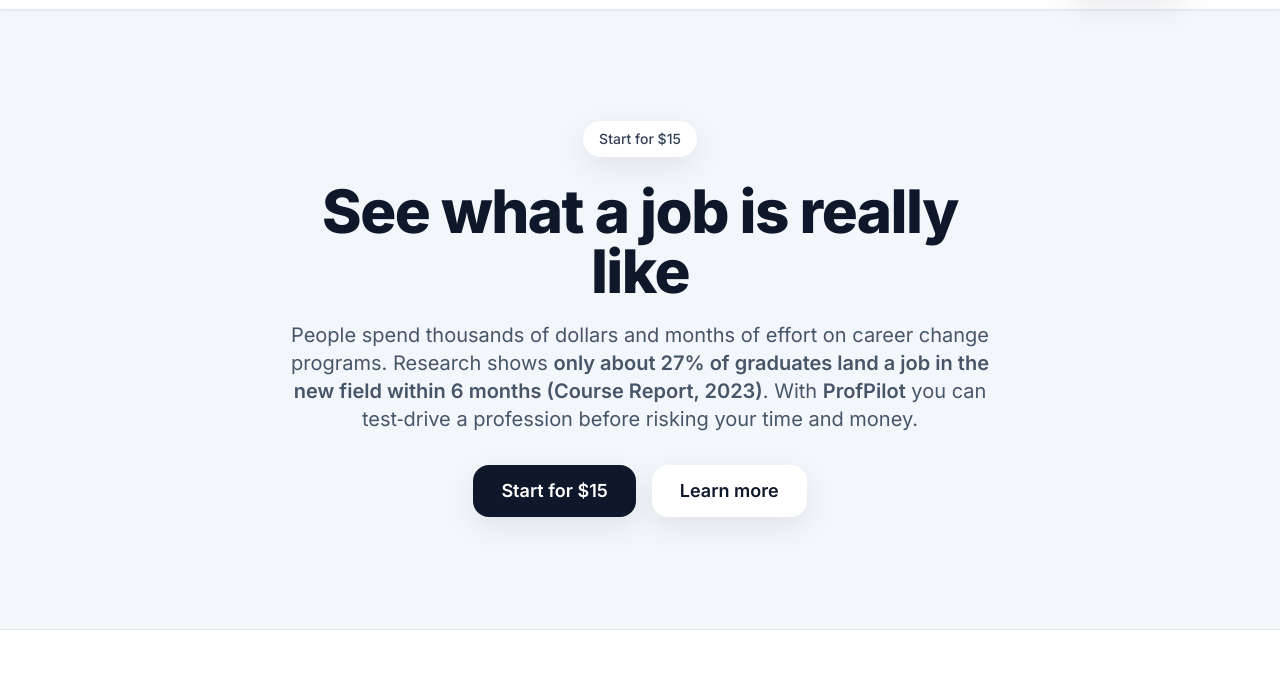
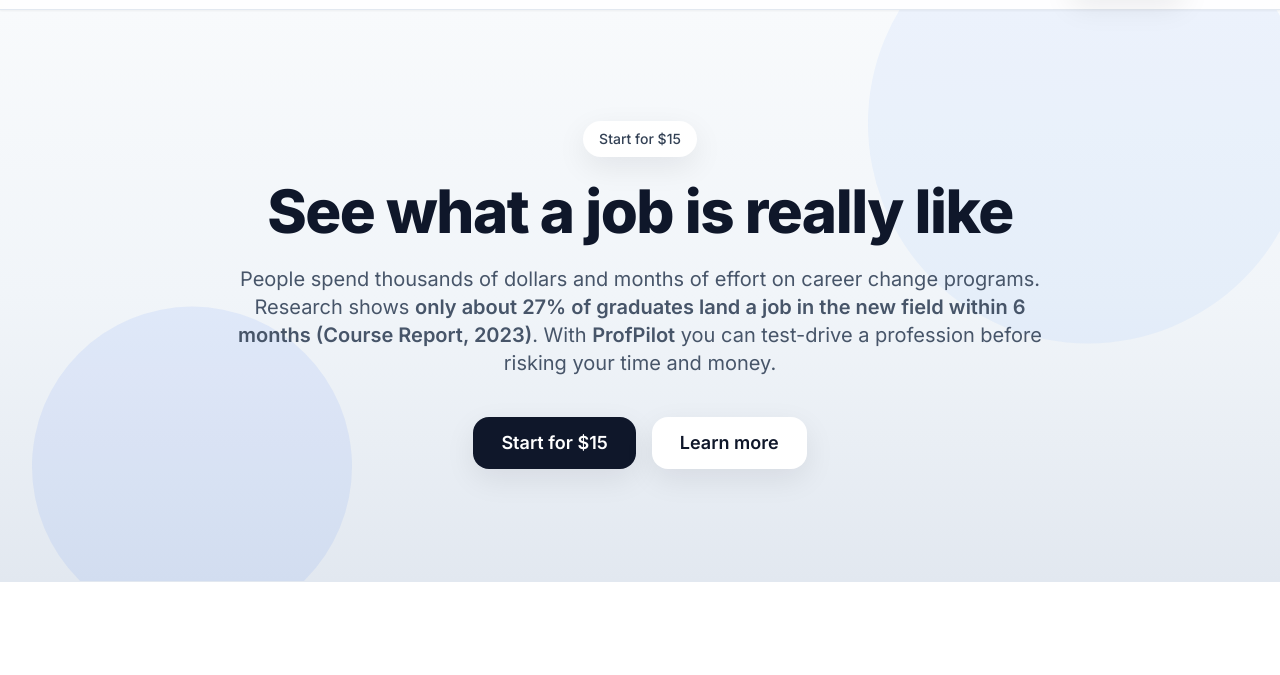
Before and after one commit to Leravalerun/profpiloteng, a plain HTML site: page index.html in a window 1280 px wide. Shown: the part 55-730 px from the top of the page. Drawn offline with nearby package versions, Linux system fonts and the light colour scheme.

Commit message:
Update index.html

```diff
--- a/index.html
+++ b/index.html
@@ -60,26 +60,35 @@
   </header>
   <div class="h-16"></div><!-- spacer for fixed navbar -->
 
-  <!-- HERO (restyled minimal) -->
-  <section class="relative py-24 sm:py-28 bg-slate-100/70 border-b border-slate-200">
-    <div class="mx-auto max-w-3xl px-4 sm:px-6 lg:px-8 text-center">
+   <!-- HERO (one-line headline + background) -->
+  <section class="relative py-28 bg-gradient-to-b from-slate-50 via-slate-100 to-slate-200 border-b border-slate-200 overflow-hidden">
+    <!-- декоративный фон -->
+    <div aria-hidden="true" class="absolute inset-0 overflow-hidden">
+      <svg width="100%" height="100%" fill="none">
+        <circle cx="85%" cy="20%" r="220" fill="#3b82f610"/>
+        <circle cx="15%" cy="80%" r="160" fill="#2563eb15"/>
+      </svg>
+    </div>
+
+    <div class="mx-auto max-w-4xl px-4 sm:px-6 lg:px-8 text-center relative z-10">
       <div class="inline-flex items-center gap-2 rounded-full bg-white shadow-soft px-4 py-2 text-sm font-medium text-slate-700">
         Start for $15
       </div>
       <h1 class="mt-6 text-5xl sm:text-6xl font-extrabold tracking-tight leading-tight">
         See what a job is really like
       </h1>
-      <p class="mt-5 text-lg sm:text-xl text-slate-600">
+      <p class="mt-6 text-lg sm:text-xl text-slate-600">
         People spend thousands of dollars and months of effort on career change programs. Research shows
         <span class="font-semibold">only about 27% of graduates land a job in the new field within 6 months (Course Report, 2023)</span>.
-        With <span class="font-semibold">ProfPilot</span> you can test‑drive a profession before risking your time and money.
+        With <span class="font-semibold">ProfPilot</span> you can test-drive a profession before risking your time and money.
       </p>
-      <div class="mt-8 flex items-center justify-center gap-4">
-        <a href="#roles" class="rounded-2xl bg-slate-900 text-white px-7 py-3 text-base sm:text-lg font-semibold shadow-soft hover:bg-slate-800 transition">Start for $15</a>
-        <a href="#about" class="rounded-2xl bg-white text-slate-900 px-7 py-3 text-base sm:text-lg font-semibold shadow-soft hover:bg-slate-100 transition">Learn more</a>
+      <div class="mt-10 flex items-center justify-center gap-4">
+        <a href="#roles" class="rounded-2xl bg-slate-900 text-white px-7 py-3 text-lg font-semibold shadow-soft hover:bg-slate-800 transition">Start for $15</a>
+        <a href="#about" class="rounded-2xl bg-white text-slate-900 px-7 py-3 text-lg font-semibold shadow-soft hover:bg-slate-100 transition">Learn more</a>
       </div>
     </div>
   </section>
+
 
   <!-- Roles -->
   <section id="roles" class="py-16 sm:py-24 bg-white">
```
